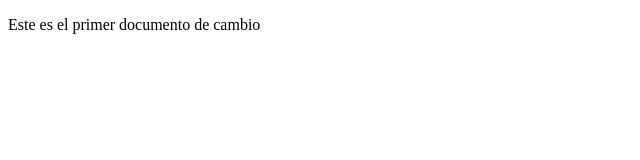
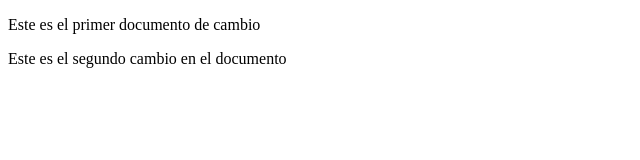
Before and after one commit to Amyhel2/prueba1, a plain HTML site: page index.html in a window 1280 px wide. Shown: the whole page, without its empty margins (0-640 px from the left). Drawn offline with Linux system fonts and the light colour scheme.

Commit message:
Cambio 2

```diff
--- a/index.html
+++ b/index.html
@@ -7,5 +7,6 @@
 </head>
 <body>
     <p>Este es el primer documento de cambio</p>
+    <p>Este es el segundo cambio en el documento</p>
 </body>
 </html>
```
